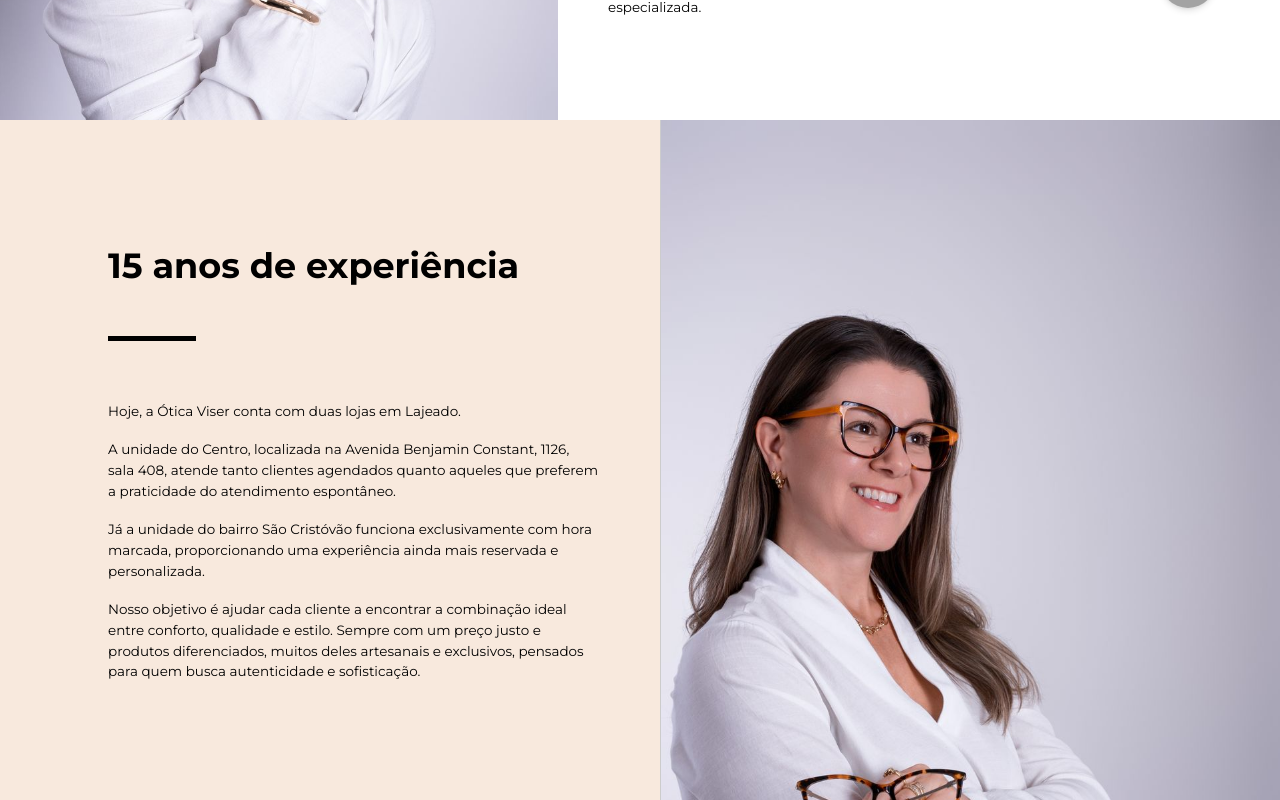
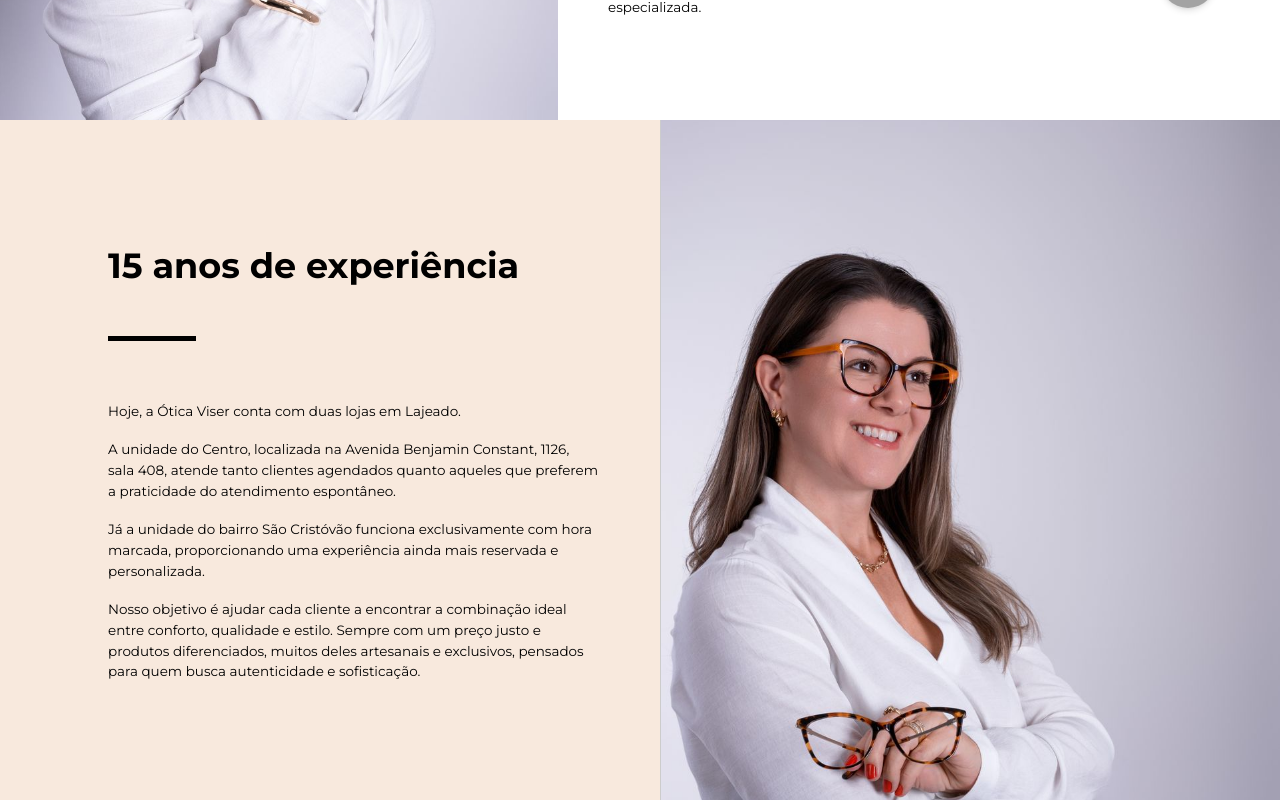
Before and after one commit to gabriel-kuhn20/projectViser, a React (Vite) app in the folder frontend/: page /quem-somos in a window 1280 px wide. Shown: the part 760-1560 px from the top of the page. Built offline with nearby package versions, Linux system fonts and the light colour scheme; no server answers.

Commit message:
fix(frontend): impede que as fotos laterais estiquem as seções do site

```diff
--- a/frontend/src/paginas_site/PaginaQuemSomos.tsx
+++ b/frontend/src/paginas_site/PaginaQuemSomos.tsx
@@ -73,7 +73,10 @@ export function PaginaQuemSomos() {
                         </p>
                     </div>
                 </div>
-                <FotoSite chave="experiencia" className="h-[420px] w-full md:h-full md:min-h-[683px] md:border-l md:border-black/20" />
+                {/* a foto preenche a altura do texto ao lado; absoluta para o tamanho real dela não esticar a seção */}
+                <div className="relative h-[420px] md:h-auto md:min-h-[683px] md:border-l md:border-black/20">
+                    <FotoSite chave="experiencia" className="absolute inset-0 h-full w-full" />
+                </div>
             </section>
 
             {/* 3 anos de Viser */}
--- a/frontend/src/paginas_site/PaginaTendencias.tsx
+++ b/frontend/src/paginas_site/PaginaTendencias.tsx
@@ -89,7 +89,9 @@ export function PaginaTendencias() {
                         </p>
                     </div>
                 </div>
-                <FotoSite chave="futurasTendencias" className="h-[420px] w-full md:h-full md:min-h-[570px]" />
+                <div className="relative h-[420px] md:h-auto md:min-h-[570px]">
+                    <FotoSite chave="futurasTendencias" className="absolute inset-0 h-full w-full" />
+                </div>
             </section>
         </LayoutSite>
     );
--- a/frontend/src/paginas_site/PaginaVisagismo.tsx
+++ b/frontend/src/paginas_site/PaginaVisagismo.tsx
@@ -154,7 +154,9 @@ export function PaginaVisagismo() {
                         imagem para óculos, ajudando cada cliente a se enxergar com mais confiança, autenticidade e propósito.
                     </p>
                 </div>
-                <FotoSite chave="visagismoOptico" className="h-[360px] w-full md:h-full md:min-h-[520px]" />
+                <div className="relative h-[360px] md:h-auto md:min-h-[520px]">
+                    <FotoSite chave="visagismoOptico" className="absolute inset-0 h-full w-full" />
+                </div>
             </section>
         </LayoutSite>
     );
```
